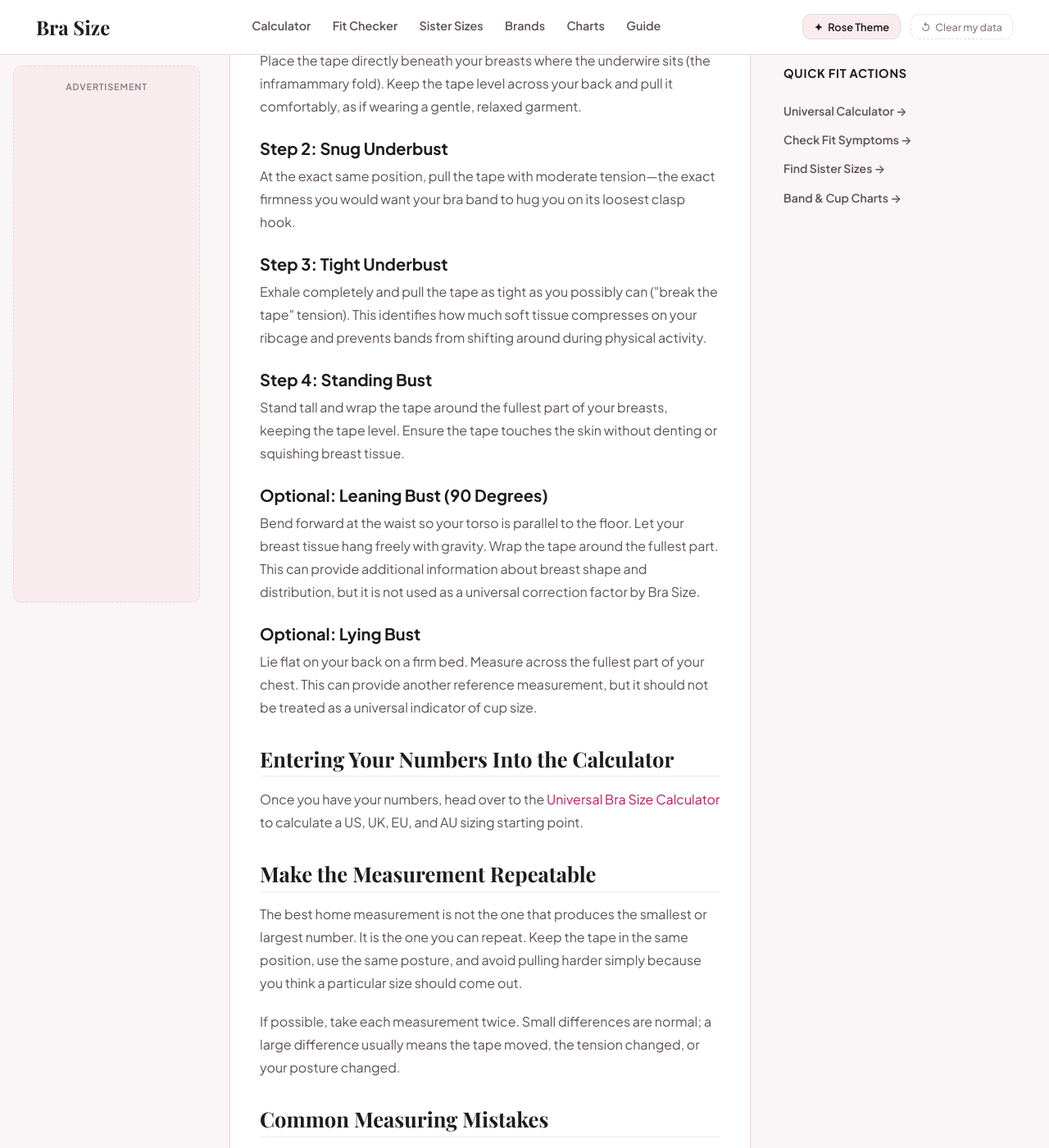
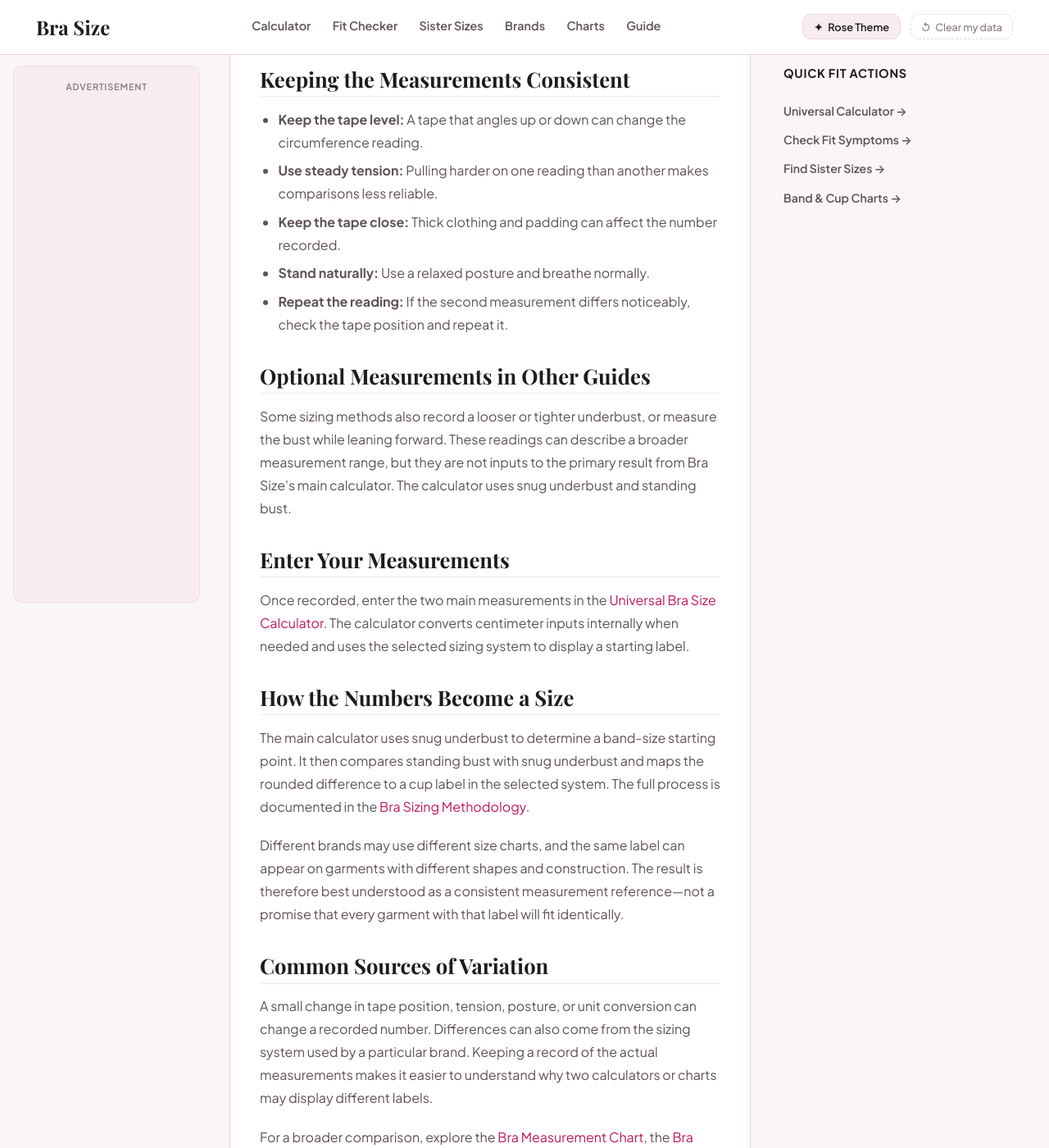
Before and after one commit to sharpedge74-cmyk/Bra-Size-Pro, a Jekyll site: the page built from how-to-measure-bra-size-at-home.html, in a window 1280 px wide and 1400 px high, scrolled down 1124 px. Shown: the whole window at 82% size. Built offline with Jekyll 4.4.1, drawn with Linux system fonts in a browser that asks for light colours; some web fonts are replaced; some of the changed text lies outside the part shown.

Commit message:
Rewrite measuring guide in clear everyday language

```diff
--- a/how-to-measure-bra-size-at-home.html
+++ b/how-to-measure-bra-size-at-home.html
@@ -1,100 +1,61 @@
 ---
 layout: guide
 title: "How to Measure Bra Size at Home"
-description: "Learn how to measure bra size at home with consistent tape placement, posture tips, and practical steps for using your measurements as a sizing reference."
+description: "A clear guide to measuring underbust and bust at home, keeping the tape level, recording measurements, and understanding how the numbers are used."
 permalink: /how-to-measure-bra-size-at-home
 breadcrumb_label: "How to Measure at Home"
-intent: "Learn accurate home measuring technique for bra fitting"
-last_reviewed: "2026-03-16"
+intent: "Explain consistent home measurements for bra-size calculations"
+last_reviewed: "2026-10-13"
 ads: "guide"
-sources:
-  - "British Journal of Sports Medicine: Assessment of breast support biomechanics and measuring reliability"
-  - "International Ergonomics Association: Anthropometric measurement methods for apparel sizing"
 related_tool:
   title: "Universal Bra Size Calculator"
-  desc: "Enter your measurements to get a sizing starting point."
+  desc: "Use your measurements to calculate a bra-size starting reference."
   url: "/bra-size-calculator"
 related_guide:
   title: "How Bra Sizes Are Determined"
-  desc: "The underlying math of band inches and cup differentials."
+  desc: "See how band numbers and cup labels are mapped from measurements."
   url: "/how-bra-sizes-are-determined"
 faq:
-  - q: "What kind of tape measure should I use?"
-    a: "Use a flexible, soft fiberglass or sewing tape measure. Do NOT use a rigid metal carpenter's tape measure as it cannot conform to curved body contours."
-  - q: "Should I wear an unpadded bra or go braless when measuring?"
-    a: "Measure without a bra, or in an unlined, non-padded, non-compressing bralette. Padded or push-up bras distort measurements and will lead to an inaccurate cup calculation."
-  - q: "Why take leaning and lying bust measurements?"
-    a: "Standing alone often underestimates projected or softer breast tissue due to gravity. Leaning forward 90 degrees captures full tissue volume and root projection, while lying down measures how tissue settles naturally."
+  - q: "What kind of tape measure works for this?"
+    a: "A flexible sewing tape is easiest to position around the body. A rigid measuring tape cannot follow curves as evenly."
+  - q: "Can I measure over a padded bra?"
+    a: "Padding and compression can change the outside measurement. For a more consistent reference, measure without a bra or while wearing an unpadded style that does not compress the bust."
+  - q: "Why do some guides include extra measurements?"
+    a: "Different guides use different measurement sets. Bra Size's main calculator uses snug underbust and standing bust for its primary result; optional measurements do not change that calculation."
 ---
 
-<h2>Why Measurement Methods Differ</h2>
-<p>
-  Sizing systems use different measurement conventions. Rather than treating one historical method as universally correct or incorrect, use the measurement instructions and size chart provided for the specific brand or garment.
-</p>
+<h2>Before You Begin</h2>
+<p>You need a flexible measuring tape and a way to record the numbers. A mirror can make it easier to see whether the tape stays level across your back. Measurements are most useful when the tape position and tension remain consistent from one reading to the next.</p>
 
-<h2>What You Need Before Starting</h2>
+<h2>The Two Main Measurements</h2>
+
+<h3>1. Snug Underbust</h3>
+<p>Place the tape around the body directly below the bust, where the lower edge of a bra band normally sits. Keep it level all the way around and comfortably snug, without pulling so tightly that it digs into the skin. Record the measurement in inches or centimeters.</p>
+
+<h3>2. Standing Bust</h3>
+<p>Stand in a natural position and wrap the tape around the fullest part of the bust. Keep the tape level and close to the body without pressing inward. Record the measurement using the same unit as the underbust reading.</p>
+
+<h2>Keeping the Measurements Consistent</h2>
 <ul>
-  <li><strong>Soft measuring tape:</strong> Flexible sewing tape measured in inches or centimeters.</li>
-  <li><strong>Mirror:</strong> To verify that the tape remains completely horizontal and level across your back.</li>
-  <li><strong>Comfortable posture:</strong> Stand upright with relaxed shoulders. Do not suck in your stomach or puff out your chest.</li>
+  <li><strong>Keep the tape level:</strong> A tape that angles up or down can change the circumference reading.</li>
+  <li><strong>Use steady tension:</strong> Pulling harder on one reading than another makes comparisons less reliable.</li>
+  <li><strong>Keep the tape close:</strong> Thick clothing and padding can affect the number recorded.</li>
+  <li><strong>Stand naturally:</strong> Use a relaxed posture and breathe normally.</li>
+  <li><strong>Repeat the reading:</strong> If the second measurement differs noticeably, check the tape position and repeat it.</li>
 </ul>
 
-<h2>Useful Measurements</h2>
+<h2>Optional Measurements in Other Guides</h2>
+<p>Some sizing methods also record a looser or tighter underbust, or measure the bust while leaning forward. These readings can describe a broader measurement range, but they are not inputs to the primary result from Bra Size's main calculator. The calculator uses snug underbust and standing bust.</p>
 
-<h3>Step 1: Loose Underbust</h3>
-<p>
-  Place the tape directly beneath your breasts where the underwire sits (the inframammary fold). Keep the tape level across your back and pull it comfortably, as if wearing a gentle, relaxed garment.
-</p>
+<h2>Enter Your Measurements</h2>
+<p>Once recorded, enter the two main measurements in the <a href="/bra-size-calculator">Universal Bra Size Calculator</a>. The calculator converts centimeter inputs internally when needed and uses the selected sizing system to display a starting label.</p>
 
-<h3>Step 2: Snug Underbust</h3>
-<p>
-  At the exact same position, pull the tape with moderate tension—the exact firmness you would want your bra band to hug you on its loosest clasp hook.
-</p>
+<h2>How the Numbers Become a Size</h2>
+<p>The main calculator uses snug underbust to determine a band-size starting point. It then compares standing bust with snug underbust and maps the rounded difference to a cup label in the selected system. The full process is documented in the <a href="/bra-sizing-methodology">Bra Sizing Methodology</a>.</p>
 
-<h3>Step 3: Tight Underbust</h3>
-<p>
-  Exhale completely and pull the tape as tight as you possibly can ("break the tape" tension). This identifies how much soft tissue compresses on your ribcage and prevents bands from shifting around during physical activity.
-</p>
+<p>Different brands may use different size charts, and the same label can appear on garments with different shapes and construction. The result is therefore best understood as a consistent measurement reference—not a promise that every garment with that label will fit identically.</p>
 
-<h3>Step 4: Standing Bust</h3>
-<p>
-  Stand tall and wrap the tape around the fullest part of your breasts, keeping the tape level. Ensure the tape touches the skin without denting or squishing breast tissue.
-</p>
+<h2>Common Sources of Variation</h2>
+<p>A small change in tape position, tension, posture, or unit conversion can change a recorded number. Differences can also come from the sizing system used by a particular brand. Keeping a record of the actual measurements makes it easier to understand why two calculators or charts may display different labels.</p>
 
-<h3>Optional: Leaning Bust (90 Degrees)</h3>
-<p>
-  Bend forward at the waist so your torso is parallel to the floor. Let your breast tissue hang freely with gravity. Wrap the tape around the fullest part. This can provide additional information about breast shape and distribution, but it is not used as a universal correction factor by Bra Size.
-</p>
-
-<h3>Optional: Lying Bust</h3>
-<p>
-  Lie flat on your back on a firm bed. Measure across the fullest part of your chest. This can provide another reference measurement, but it should not be treated as a universal indicator of cup size.
-</p>
-
-<h2>Entering Your Numbers Into the Calculator</h2>
-<p>
-  Once you have your numbers, head over to the <a href="/bra-size-calculator">Universal Bra Size Calculator</a> to calculate a US, UK, EU, and AU sizing starting point.
-</p>
-
-<h2>Make the Measurement Repeatable</h2>
-<p>The best home measurement is not the one that produces the smallest or largest number. It is the one you can repeat. Keep the tape in the same position, use the same posture, and avoid pulling harder simply because you think a particular size should come out.</p>
-<p>If possible, take each measurement twice. Small differences are normal; a large difference usually means the tape moved, the tension changed, or your posture changed.</p>
-
-<h2>Common Measuring Mistakes</h2>
-<ul>
-  <li><strong>Tilting the tape:</strong> a tape that slopes up or down changes the circumference.</li>
-  <li><strong>Pulling the tape too tightly:</strong> this can produce an artificially small underbust.</li>
-  <li><strong>Using a padded bra:</strong> padding changes the outer measurement around the bust.</li>
-  <li><strong>Holding your breath:</strong> this changes the ribcage measurement and makes the result harder to repeat.</li>
-  <li><strong>Measuring over thick clothing:</strong> extra fabric becomes part of the circumference.</li>
-</ul>
-
-<h2>Which Bust Measurement Should You Use?</h2>
-<p>For the main Bra Size calculation, the standing bust measurement is the primary bust input. Leaning and other optional measurements can be useful references, especially when your breast tissue changes position significantly with posture, but they are not treated as universal correction formulas.</p>
-<p>That distinction matters because there is no single body position that perfectly predicts how every bra will contain and support tissue.</p>
-
-<h2>Check Your Numbers Before Calculating</h2>
-<p>Before entering your measurements, ask yourself three simple questions: Was the tape level? Was I standing naturally? Did I measure at the same points each time? If the answer is yes, your numbers are ready for the <a href="/bra-size-calculator">Universal Bra Size Calculator</a>.</p>
-
-<h2>What to Do With the Result</h2>
-<p>Think of the calculator's answer as your first fitting room number. Compare it with the brand's chart, try the garment on if possible, and pay attention to the band, cup coverage, wire position and overall comfort. A different size or shape can be a better match even when your measurements have not changed.</p>
+<p>For a broader comparison, explore the <a href="/bra-measurement-chart">Bra Measurement Chart</a>, the <a href="/bra-cup-size-guide">Bra Cup Size Guide</a>, and <a href="/sister-sizing-explained">Sister Sizing Explained</a>.</p>
```
